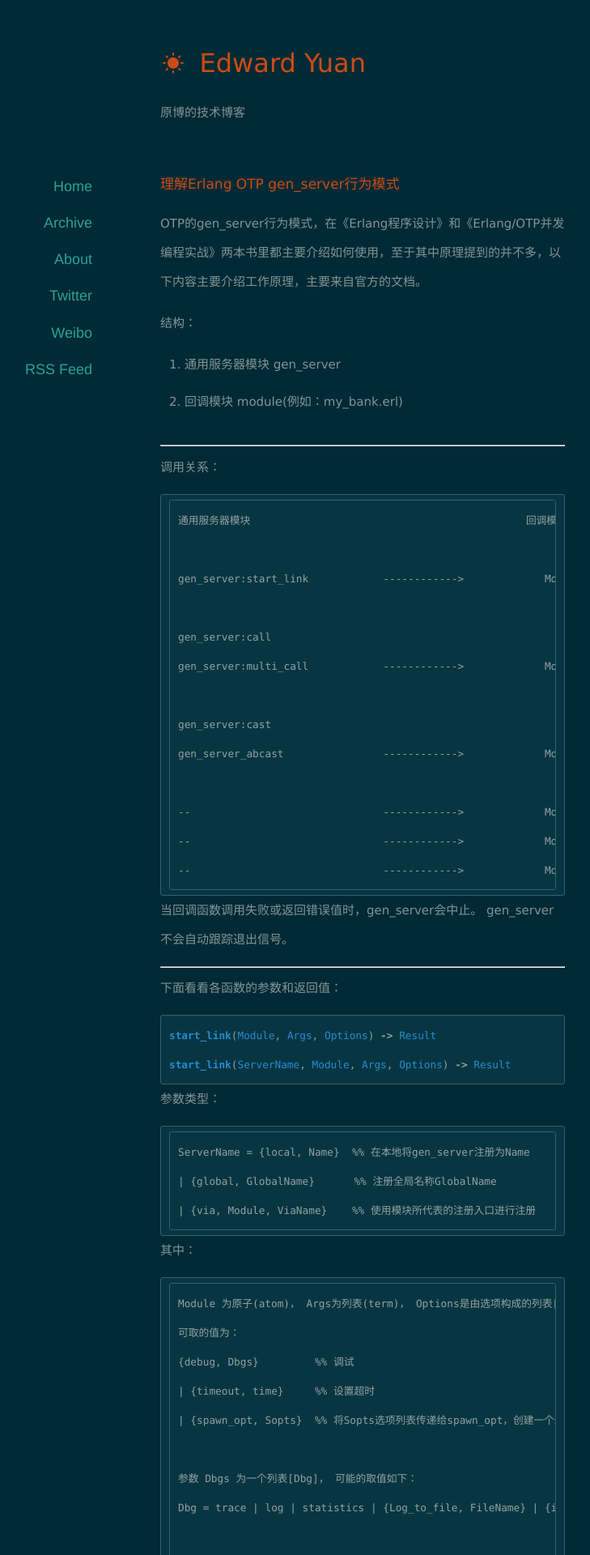
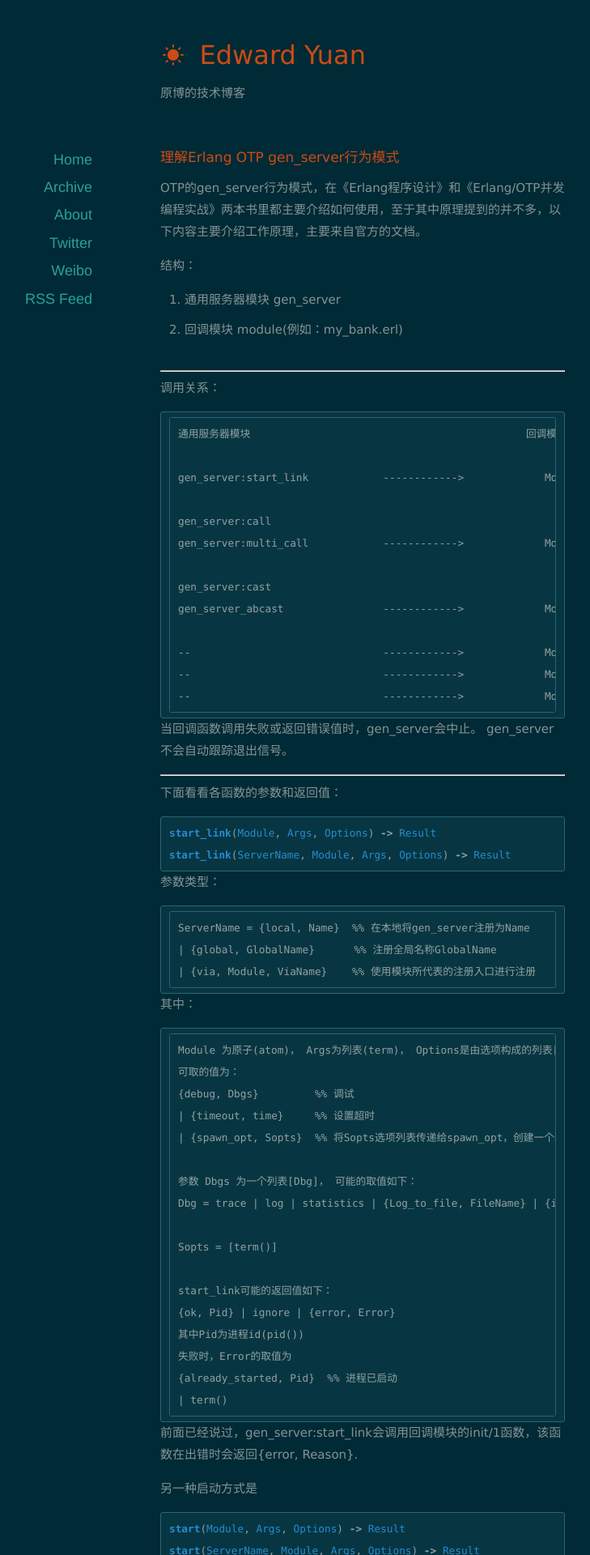
Before and after one commit to EdwardYuan/EdwardYuan.github.io, a Jekyll site: the page built from index.html, in a window 1280 px wide. Shown: the top 1920 px of the page at 81% size, without its empty margins (192-921 px from the left). Built offline with Jekyll 4.4.1, drawn with Linux system fonts in a browser that asks for light colours; nearby versions of some CDN libraries; the list of posts is cut into pages by our own code.

Commit message:
update line height

```diff
--- a/assets/css/style.css
+++ b/assets/css/style.css
@@ -34,7 +34,7 @@ table {
 body {
 	font-family: Verdana, serif;
 	font-size: 15px;
-	line-height: 2.4;
+	line-height: 1.8;
 }
 
 a, a:active, a:visited {
```
